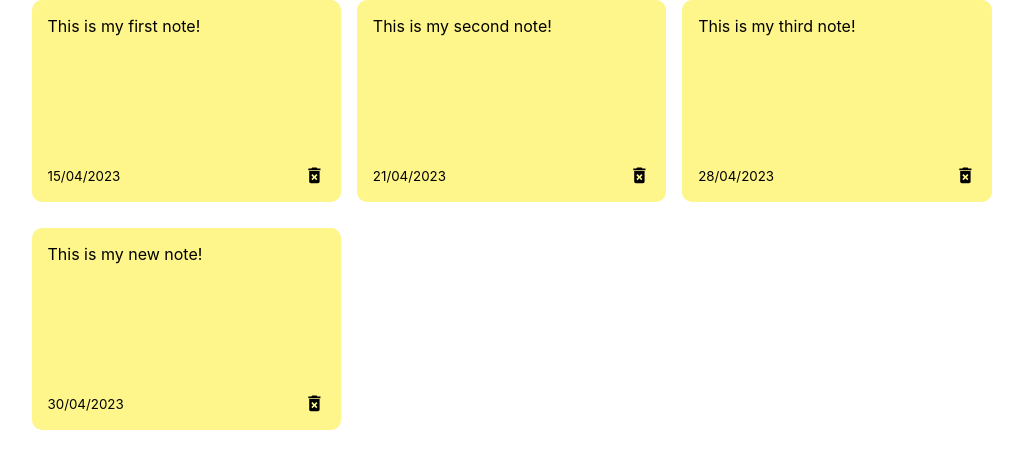
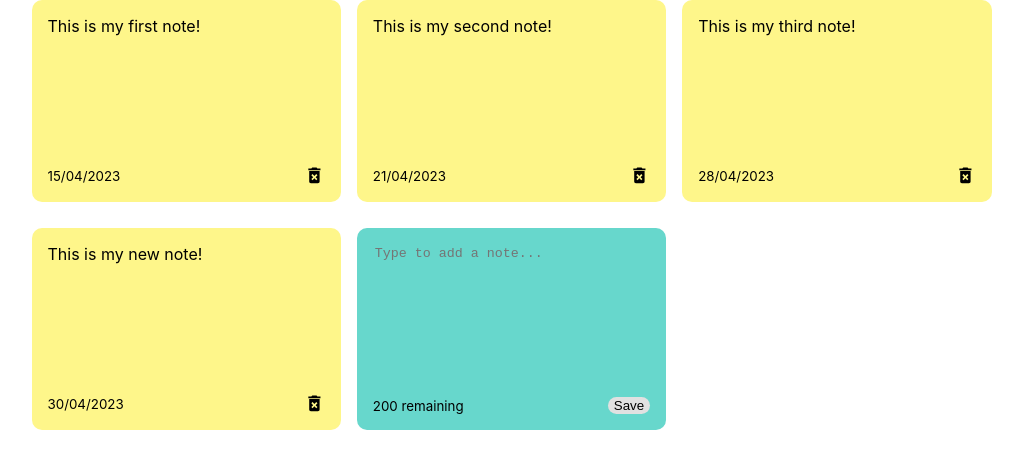
Before and after one commit to alexangria1992/notes-app, a React (Create React App) app: page / in a window 1280 px wide. Shown: the top 468 px of the page, without its empty margins (129-1152 px from the left). Built offline with nearby package versions, Linux system fonts and the light colour scheme.

Commit message:
Add new notes component

```diff
--- a/src/App.js
+++ b/src/App.js
@@ -25,9 +25,21 @@
       date: "30/04/2023",
     },
   ]);
+
+  const addNote = (text) => {
+    // console.log(text);
+    const date = new Date();
+    const newNote = {
+      id: nanoid(),
+      text: text,
+      date: date.toLocaleDateString(),
+    };
+    const newNotes = [...notes, newNote];
+    setNotes(newNotes);
+  };
   return (
     <div className="container">
-      <NotesList notes={notes} />
+      <NotesList notes={notes} handleAddNote={addNote} />
     </div>
   );
 };
--- /dev/null
+++ b/src/components/AddNote.js
@@ -0,0 +1,37 @@
+import React, { useState } from "react";
+
+const AddNote = ({ handleAddNote }) => {
+  const [noteText, setNoteText] = useState("");
+
+  const handleChange = (event) => {
+    // console.log(event.target.value);
+    setNoteText(event.target.value);
+  };
+
+  const handleSaveClick = () => {
+    if (noteText.trim().length > 0) {
+      handleAddNote(noteText);
+      setNoteText("");
+    }
+    handleAddNote(noteText);
+  };
+  return (
+    <div className="note new">
+      <textarea
+        cols="10"
+        rows="8"
+        placeholder="Type to add a note..."
+        onChange={handleChange}
+        value={noteText}
+      ></textarea>
+      <div className="note-footer">
+        <small>200 remaining</small>
+        <button className="save" onClick={handleSaveClick}>
+          Save
+        </button>
+      </div>
+    </div>
+  );
+};
+
+export default AddNote;
--- a/src/components/NotesList.js
+++ b/src/components/NotesList.js
@@ -1,12 +1,14 @@
 import React from "react";
 import Note from "./Note";
+import AddNote from "./AddNote";
 
-const NotesList = ({ notes }) => {
+const NotesList = ({ notes, handleAddNote }) => {
   return (
     <div className="notes-list">
       {notes.map((note) => (
         <Note id={note.id} text={note.text} date={note.date} />
       ))}
+      <AddNote handleAddNote={handleAddNote} />
     </div>
   );
 };
--- a/src/index.css
+++ b/src/index.css
@@ -42,3 +42,39 @@
   grid-gap: 1rem;
   grid-template-columns: repeat(auto-fit, minmax(250px, 1fr));
 }
+
+.note.new {
+  background-color: #67d7cc;
+}
+
+textarea {
+  border: none;
+  resize: none;
+  background-color: #67d7cc;
+}
+
+textarea:focus {
+  outline: none;
+}
+
+.save {
+  background-color: #e1e1e1;
+  border: none;
+  border-radius: 15px;
+  padding: 1r5px 10px 5px 10px;
+}
+
+.save:hover {
+  background-color: #ededed;
+  cursor: pointer;
+}
+
+.note {
+  background-color: #fef68a;
+  border-radius: 10px;
+  padding: 1rem;
+  min-height: 170px;
+  display: flex;
+  flex-direction: column;
+  justify-content: space-between;
+}
```
